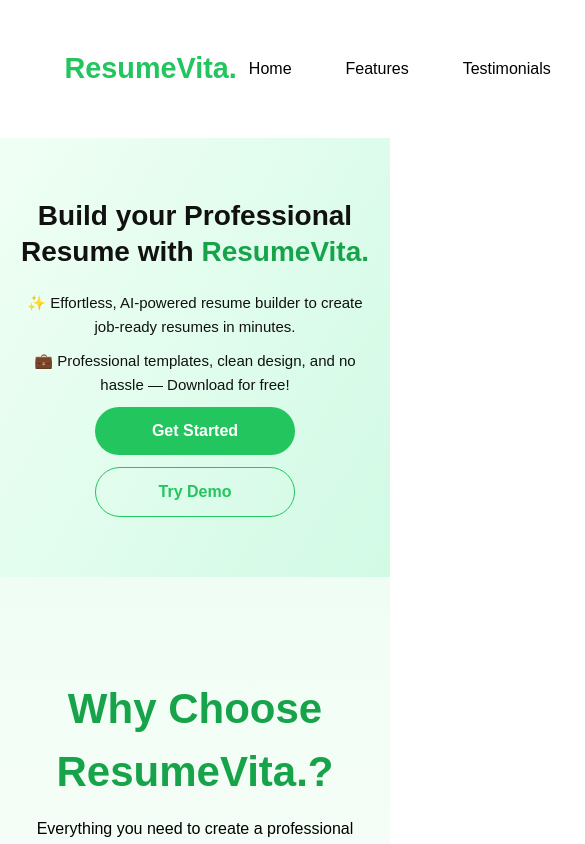
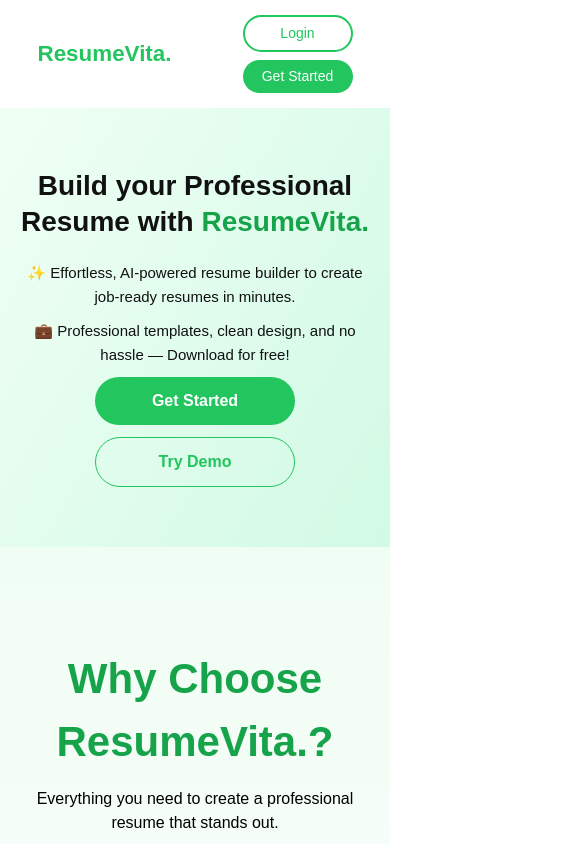
Before and after one commit to rajeshwarivyas8/resume-frontend, a React (Vite) app: page / in a window 390 px wide. Shown: the top 844 px of the page, 585 px wide, since content can reach past the window. Built offline with nearby package versions, Linux system fonts and the light colour scheme.

Commit message:
Update App.css

```diff
--- a/src/App.css
+++ b/src/App.css
@@ -717,3 +717,36 @@ width:200px;
 }
 
 }
+
+
+/* MOBILE NAVBAR FIX */
+@media (max-width:768px){
+
+.navbar{
+padding:15px 20px;
+}
+
+.logo{
+font-size:1.4rem;
+}
+
+/* Hide center menu on mobile */
+.nav-center{
+display:none;
+}
+
+/* Right buttons adjust */
+.nav-right{
+display:flex;
+flex-direction:column;
+gap:8px;
+}
+
+.nav-right button{
+margin-left:0;
+width:110px;
+padding:6px 12px;
+font-size:14px;
+}
+
+}
```
